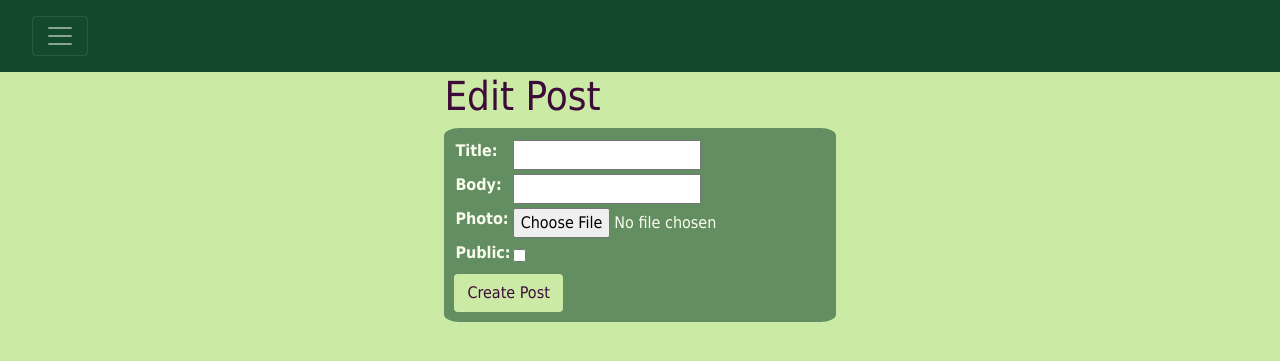
After one commit to CSimoneCode/Recycle-Yourself, a Django app: template main_app/templates/post/edit.html in a window 1280 px wide. The commit adds this page. Shown: the top 361 px of the page. Run offline with Django 3.2, Linux system fonts and the light colour scheme; the template is opened without the code that fills it: values that come from a table or form of the project are taken from there, others are empty; parts of the project's set-up code (start-up, migrations or seed data) failed here and were passed over; some libraries are stand-ins or nearby versions.

Commit message:
edit post route/view added

```diff
--- /dev/null
+++ b/main_app/templates/post/edit.html
@@ -0,0 +1,16 @@
+{% extends 'base.html' %}
+{% block title %}Edit Post{% endblock %}
+
+{% block content %}
+
+<h1>Edit Post</h1>
+
+<div class="form-cont">
+    <form method="post" action="{% url 'editPost' %}">
+        {% csrf_token %}
+        <table>{{ post_form.as_table }}</table>
+        <input type="submit" class="btn" value="Create Post">
+    </form>
+</div>
+
+{% endblock %}
--- a/main_app/templates/post/show.html
+++ b/main_app/templates/post/show.html
@@ -9,6 +9,9 @@
     </div>
     <p>By {{ post.author }} | {{ post.date }}</p>
     <p>{{ post.body }}</p>
+    {% if post.author == request.user %}
+    <button class="btn" href="{% url 'editPost' %}">Edit Post</button>
+    {% endif %}
 </div>
 
 {% endblock %}
--- a/main_app/urls.py
+++ b/main_app/urls.py
@@ -18,6 +18,7 @@ urlpatterns = [
     # ----- POST
     path('post/add/', views.addPost, name='addPost'),
     path('post/<int:post_id>/', views.showPost, name='showPost'),
+    path('post/<int:post_id>/edit', views.editPost, name='editPost'),
 
     # ----- AUTH
     path('registration/signup/', views.signup, name='signup')
```
Also changed, not shown: main_app/views.py (+14 -2 lines).
